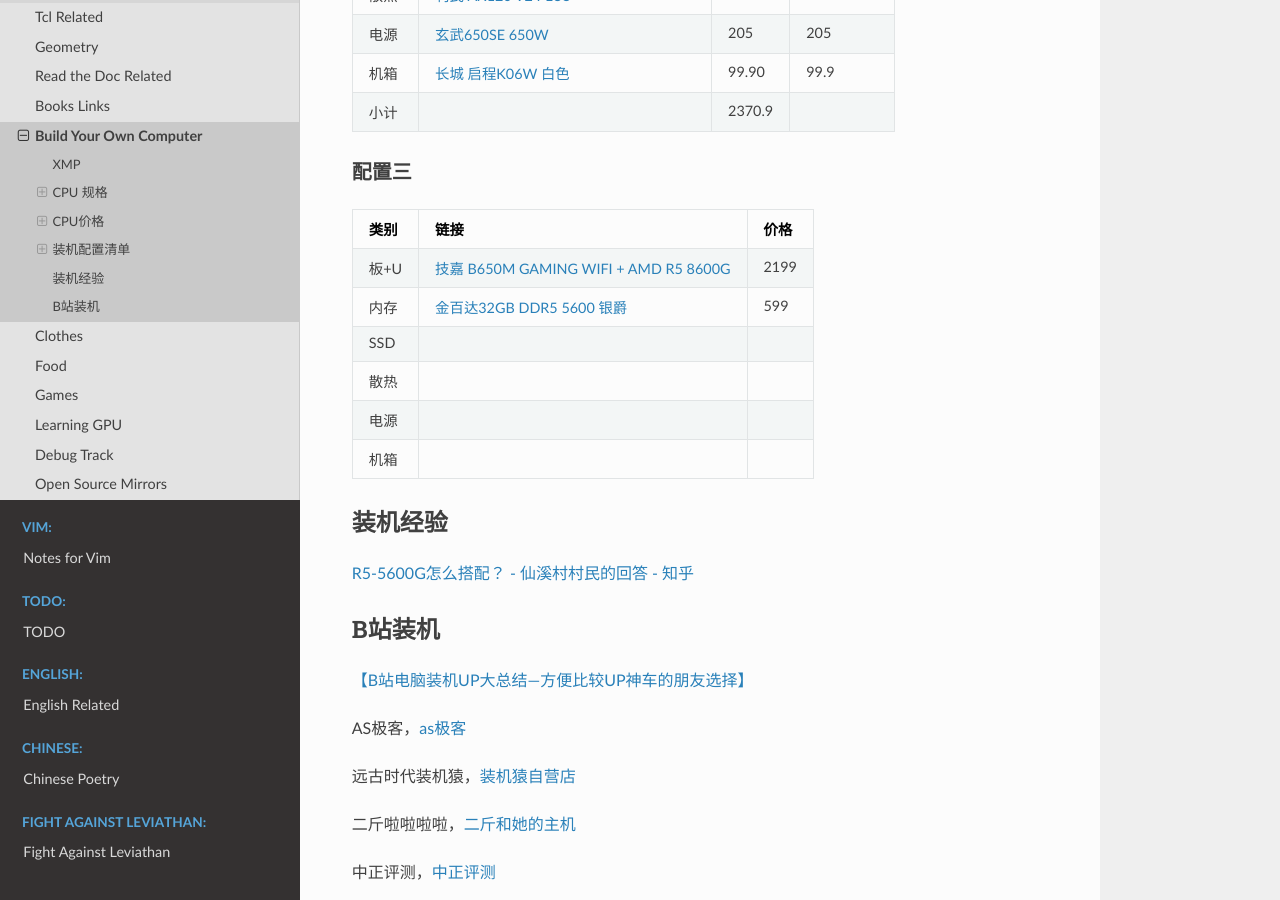
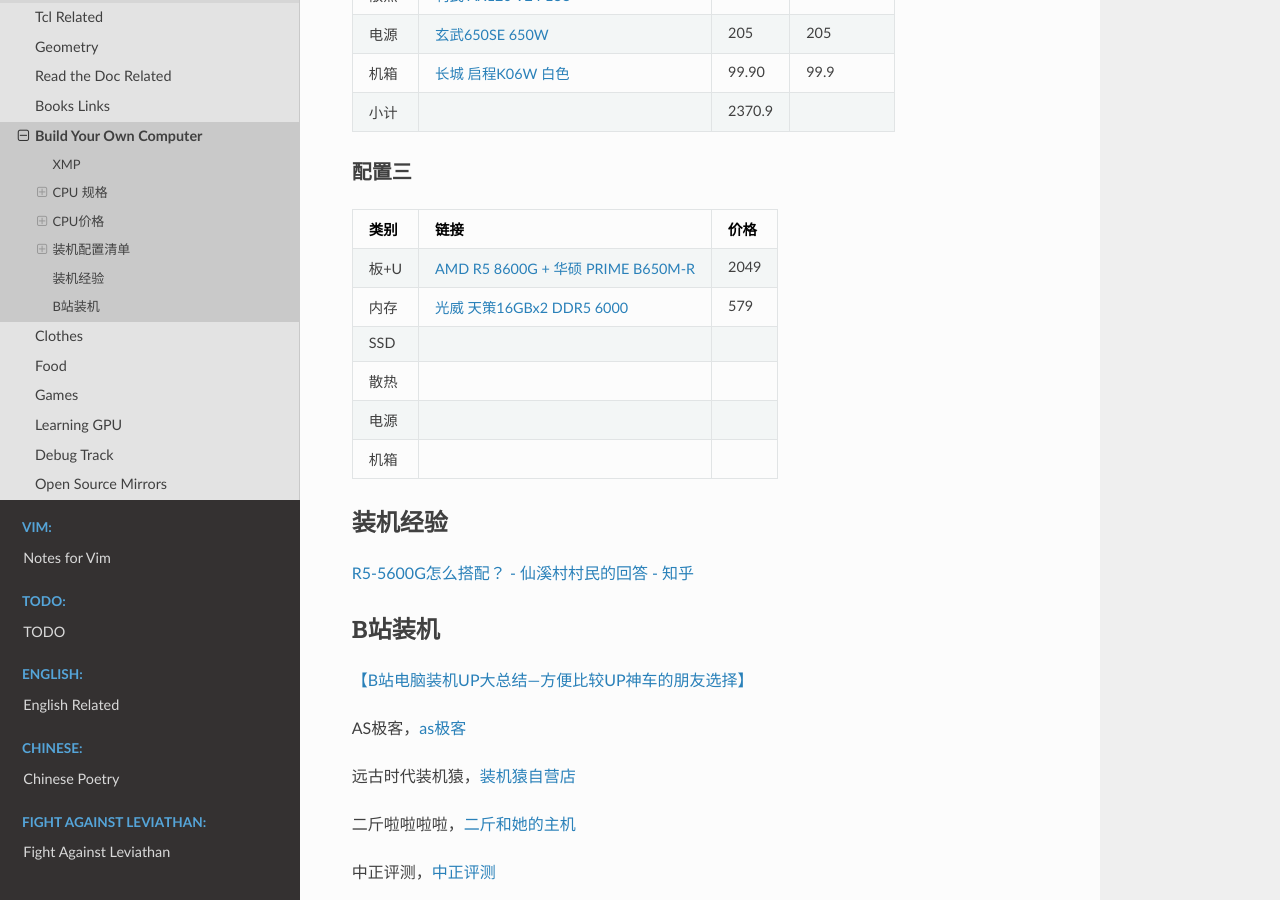
Before and after one commit to Pyrad/pyradnotes, a Sphinx documentation site: the page built from source/Notes/BuildYourOwnComputer.md, in a window 1280 px wide and 900 px high, scrolled down 2985 px. Built offline with Sphinx 7.4.7 and the Read the Docs theme 2.0.0, drawn with Linux system fonts in a browser that asks for light colours; pages that are not in the unit, such as notebooks, are missing from menus.

Commit message:
BYOC Setup 3 update

```diff
--- a/source/Notes/BuildYourOwnComputer.md
+++ b/source/Notes/BuildYourOwnComputer.md
@@ -123,12 +123,12 @@
 
 ### 配置三
 
-|类别|链接|价格|
+|类别|链接 |价格 |
 |:-----|:-----|:-----|
-|板+U|[技嘉 B650M GAMING WIFI + AMD R5 8600G](https://item.jd.com/100111828882.html) |2199|
-|内存|[金百达32GB DDR5 5600 银爵](https://item.jd.com/100046688873.html)|599|
+|板+U|[AMD R5 8600G + 华硕 PRIME B650M-R](https://item.jd.com/100095061323.html)|2049|
+|内存|[光威 天策16GBx2 DDR5 6000](https://item.jd.com/100094504267.html)|579 |
 |SSD|      |      |
-|散热|      |      |
+|散热|  |      |
 |电源|      |      |
 |机箱|      |      |
 
```
